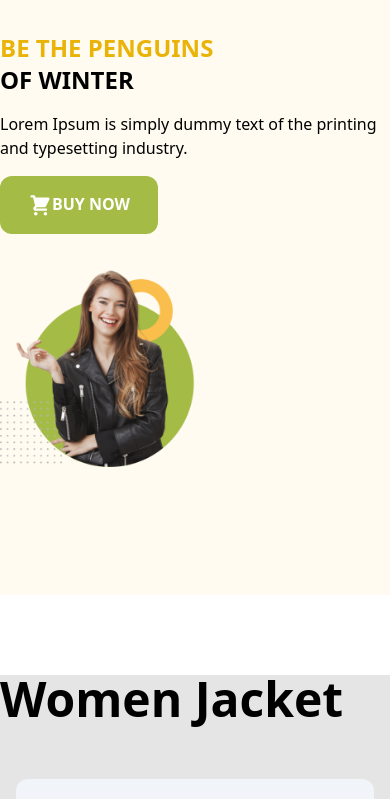
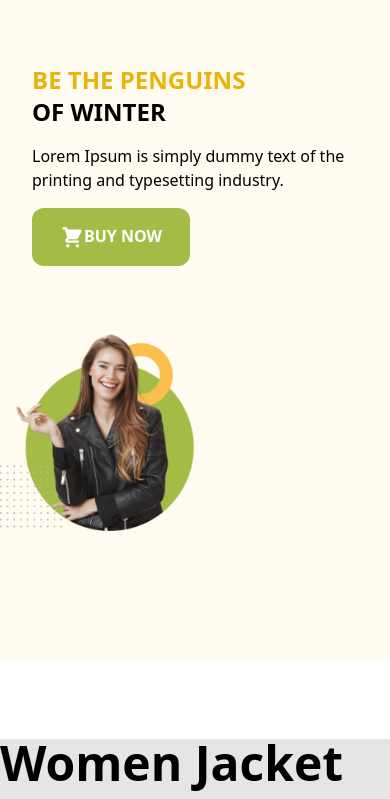
Before and after one commit to SHOUROV-HASAN-CSE/penguin-fashion-with-taliwind, a plain HTML site: page index.html in a window 390 px wide. Shown: the top 799 px of the page. Drawn offline with nearby package versions, Linux system fonts and the light colour scheme.

Commit message:
responsive complete

```diff
--- a/index.html
+++ b/index.html
@@ -24,7 +24,7 @@
     <header class="bg-penguin pb-32 pt-8">
       <!-------------- Banner Section ----------------------->
       <section class="container mx-auto sm:flex items-center justify-around">
-        <div class="space-y-4">
+        <div class="p-8 lg:p-0 space-y-4">
           <h1 class="text-2xl sm:text-5xl uppercase font-semibold">
             <span class="text-yellow-500">Be the Penguins</span>
             <br />
```
